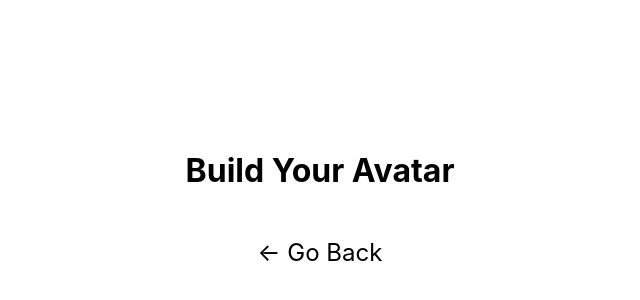
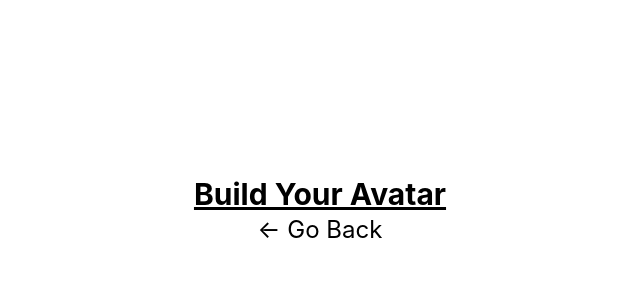
Before and after one commit to Kowalski-Group/rfp2204-blue-ocean, a Next.js app: page /avatar in a window 1280 px wide. Shown: the part 188-488 px from the top of the page, without its empty margins (320-960 px from the left). Built offline with nearby package versions, Linux system fonts and the light colour scheme; no server answers.

Commit message:
added tailwind and a webcam

```diff
--- a/pages/avatar.js
+++ /dev/null
@@ -1,17 +0,0 @@
-import styles from "../styles/Home.module.css";
-import Link from "next/link";
-
-export default function About() {
-  return (
-    <div className={styles.container}>
-      <main className={styles.main}>
-        <h1>Build Your Avatar</h1>
-        <p className={styles.description}>
-          <Link href="/">
-            <a>&larr; Go Back</a>
-          </Link>
-        </p>
-      </main>
-    </div>
-  );
-}
--- /dev/null
+++ b/pages/avatar.jsx
@@ -0,0 +1,36 @@
+import React, { useRef } from "react";
+import Link from "next/link";
+import Webcam from "react-webcam";
+
+import styles from "../styles/Home.module.css";
+
+export default function Avatar() {
+  const webcam = useRef(null);
+  return (
+    <div className={styles.container}>
+      <main className={styles.main}>
+        <h1 className="text-3xl font-bold underline">Build Your Avatar</h1>
+        <div className="">
+          <Webcam
+            audio={false}
+            ref={webcam}
+            style={{
+              position: "absolute",
+              margin: "auto",
+              textAlign: "center",
+              top: 100,
+              left: 0,
+              right: 0,
+            }}
+          />
+        </div>
+
+        <p className={styles.description}>
+          <Link href="/">
+            <a>&larr; Go Back</a>
+          </Link>
+        </p>
+      </main>
+    </div>
+  );
+}
--- /dev/null
+++ b/postcss.config.js
@@ -0,0 +1,6 @@
+module.exports = {
+  plugins: {
+    tailwindcss: {},
+    autoprefixer: {},
+  },
+}
--- a/styles/globals.css
+++ b/styles/globals.css
@@ -1,3 +1,6 @@
+@tailwind base;
+@tailwind components;
+@tailwind utilities;
 html,
 body {
   padding: 0;
--- /dev/null
+++ b/tailwind.config.js
@@ -0,0 +1,11 @@
+/** @type {import('tailwindcss').Config} */
+module.exports = {
+  content: [
+    "./pages/**/*.{js,ts,jsx,tsx}",
+    "./components/**/*.{js,ts,jsx,tsx}",
+  ],
+  theme: {
+    extend: {},
+  },
+  plugins: [],
+};
```
Also changed, not shown: package.json (+7 -2 lines), 2 other files (tests, documents, lock files or other folders).
